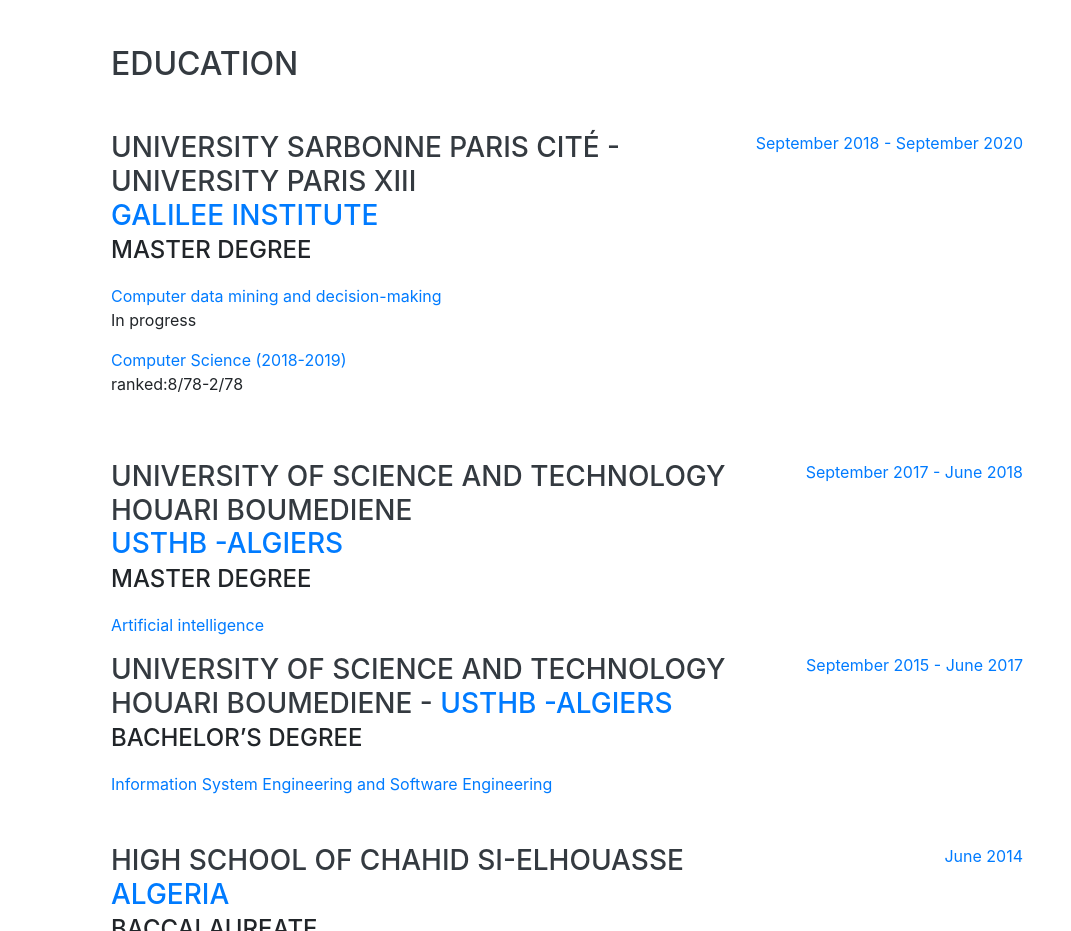
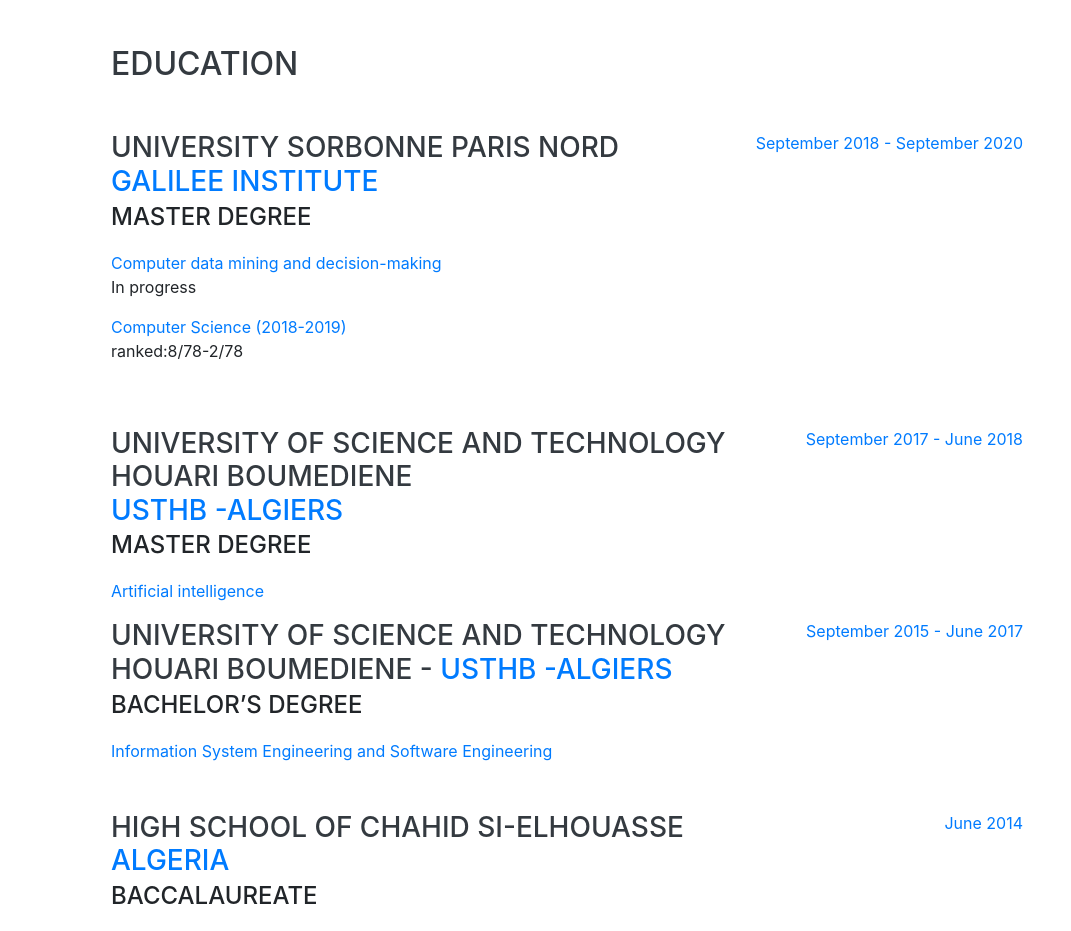
Before and after one commit to adlaneKadri/adlanekadri.github.io, a website with bundled scripts: page index.html in a window 1280 px wide. Shown: the part 804-1735 px from the top of the page, without its empty margins (209-1280 px from the left). Built offline with nearby package versions, Linux system fonts and the light colour scheme; a web font is replaced by a local one.

Commit message:
Update index.html

```diff
--- a/index.html
+++ b/index.html
@@ -113,7 +113,7 @@
 
          <div class="resume-item d-flex flex-column flex-md-row justify-content-between mb-5">
           <div class="resume-content">
-            <h3 class="mb-0">University Sarbonne Paris Cité - University Paris XIII
+            <h3 class="mb-0">University Sorbonne Paris Nord
               <br>
               <a href="https://galilee.univ-paris13.fr/">
                 Galilee Institute
```
